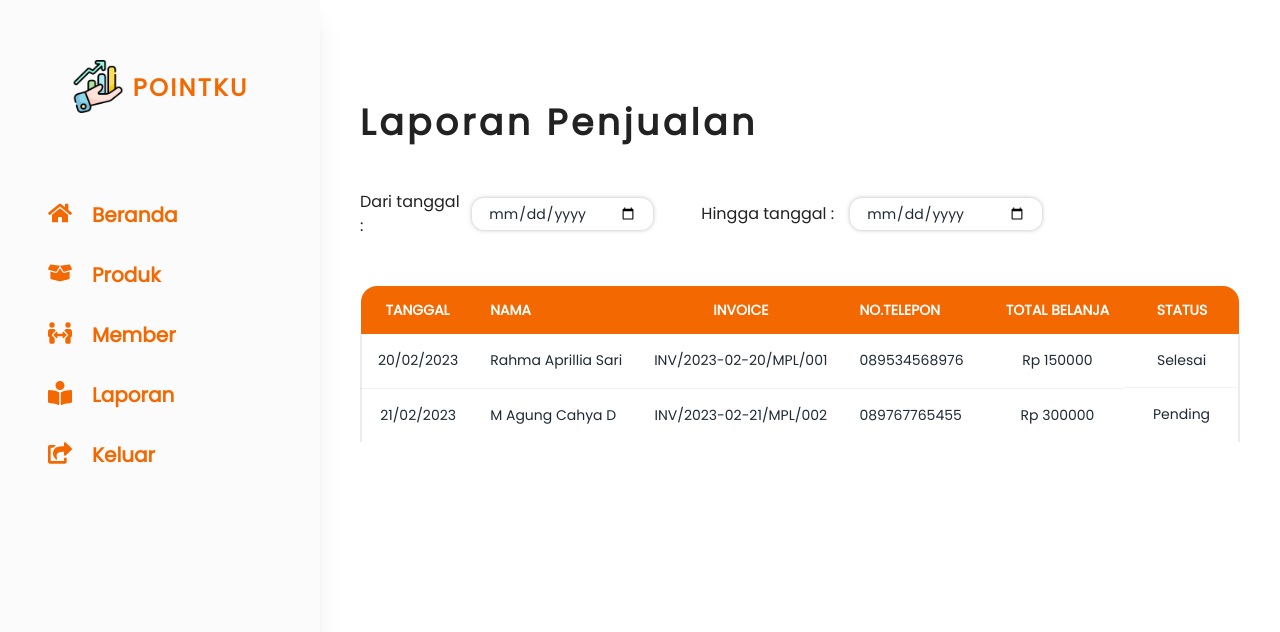
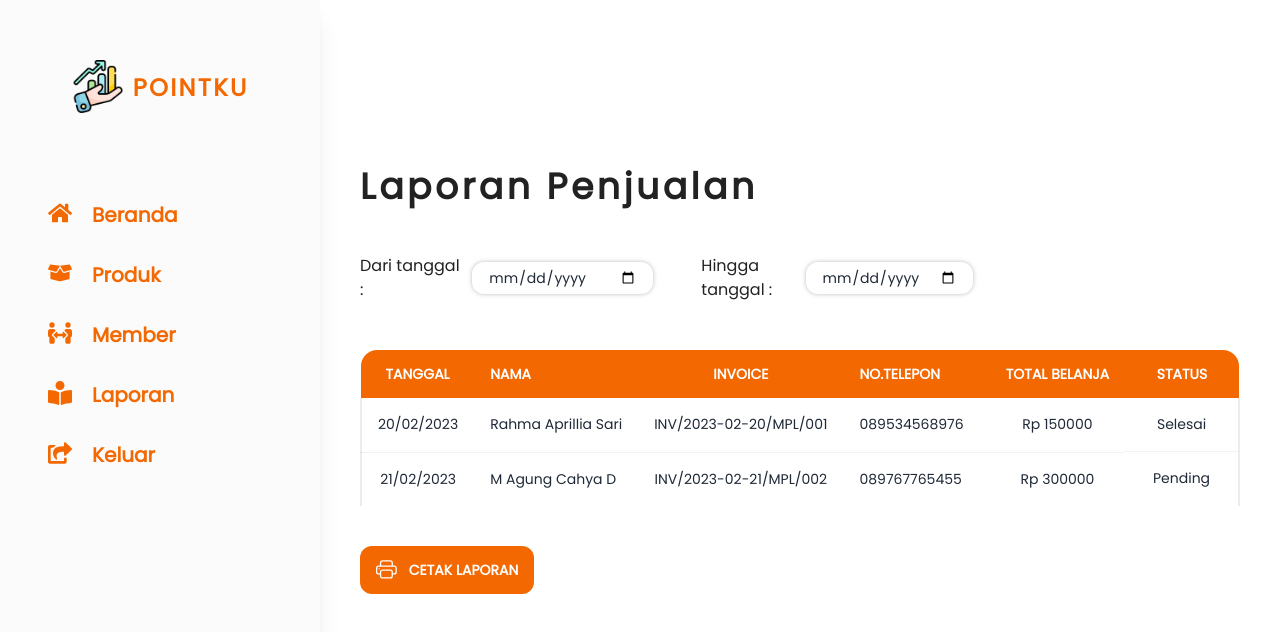
Before and after one commit to agungcahya122/PointKu, a React (Vite) app: page /report in a window 1280 px wide. Shown: the top 632 px of the page. Built offline with nearby package versions, Linux system fonts and the light colour scheme; a web font is replaced by a local one.

Commit message:
feat: integrasi laporan print pdf

```diff
--- a/package.json
+++ b/package.json
@@ -19,6 +19,7 @@
     "react-redux": "^8.0.5",
     "react-router": "^6.8.1",
     "react-router-dom": "^6.8.1",
+    "react-to-print": "^2.14.12",
     "redux-persist": "^6.0.0",
     "sweetalert2": "^11.7.2",
     "sweetalert2-react-content": "^5.0.7"
--- a/src/pages/Report.tsx
+++ b/src/pages/Report.tsx
@@ -6,17 +6,58 @@ import SideNav from "../components/SideNav";
 
 import { MdOutlineShoppingCart, MdSearch } from "react-icons/md";
 import { IoTrashOutline } from "react-icons/io5";
-import { FiEdit } from "react-icons/fi";
+import { FiDivideSquare, FiEdit } from "react-icons/fi";
+import { BsPrinter } from "react-icons/bs";
+import CustomButton from "../components/CustomButton";
+import { FC, useRef } from "react";
+import ReactToPrint from "react-to-print";
+import React from "react";
 
-const Report = () => {
-  const navigate = useNavigate();
+interface printButton {
+  contentRef?: any;
+}
 
+interface componentPrint {
+  content?: any;
+}
+
+const ComponentToPrint = React.forwardRef<HTMLDivElement, componentPrint>(
+  ({ content }, ref) => {
+    return <div ref={ref}>{content}</div>;
+  }
+);
+
+const PrintButton: FC<printButton> = ({ contentRef }) => {
   return (
-    <Layout>
-      <div className="grid grid-cols-12">
-        <div className="col-span-3">
-          <SideNav />
+    <ReactToPrint
+      trigger={() => (
+        <CustomButton
+          id="btn-printLaporan"
+          label="Cetak Laporan"
+          icon={<BsPrinter className="w-[1.3rem] h-[1.3rem] mr-3" />}
+          className="btn bg-orangeComponent border-none rounded-xl"
+        />
+      )}
+      content={() => contentRef.current}
+    />
+  );
+};
+
+const ComponentPrint: FC<componentPrint> = ({ content }) => {
+  const contentRef = useRef(null);
+  return (
+    <div>
+      <ComponentToPrint content={<LaporanPenjualan />} ref={contentRef} />
+      <div className="mt-10 ml-10">
+        <PrintButton contentRef={contentRef} />
       </div>
+    </div>
+  );
+};
+
+const LaporanPenjualan = () => {
+  return (
+    <>
       <div className="col-span-9 px-10 pt-16">
         {/* <div className="flex justify-center ml-auto items-center cursor-pointer w-12 h-12 rounded-xl border-2 bg-white shadow-sm border-[rgba(159,159,159,0.5)]">
             <MdOutlineShoppingCart className="w-6 h-6 text-color3" />
@@ -36,7 +77,7 @@ const Report = () => {
               className="bg-white w-48 shadow-[0px_0px_4px_0px_rgba(120,120,120,0.5)] px-4 py-0 text-[14px] rounded-xl h-8 "
             />
           </div>
-            <div className="flex w-6/12 items-center gap-4">
+          <div className="flex w-4/12 items-center gap-4">
             <p className="text-[16px] text-color3 font-medium">
               Hingga tanggal :
             </p>
@@ -46,6 +87,7 @@ const Report = () => {
               className="bg-white w-48 shadow-[0px_0px_4px_0px_rgba(120,120,120,0.5)] px-4 py-0 text-[14px] rounded-xl h-8 "
             />
           </div>
+          <div className="flex w-4/12 items-center gap-4"> </div>
         </div>
 
         <div className="overflow-auto mt-12">
@@ -99,9 +141,25 @@ const Report = () => {
           </table>
         </div>
       </div>
+    </>
+  );
+};
+
+const Report = () => {
+  const navigate = useNavigate();
+
+  return (
+    <Layout>
+      <div className="grid grid-cols-12">
+        <div className="col-span-3">
+          <SideNav />
+        </div>
+        <div className="col-span-9  pt-16">
+          <ComponentPrint />
+        </div>
       </div>
     </Layout>
   );
 };
 
-export default Report;
+export { Report, ComponentPrint };
--- a/src/routes/App.tsx
+++ b/src/routes/App.tsx
@@ -17,7 +17,7 @@ import EditProduct from "../pages/EditProduct";
 import { AddMember, EditMember, ListMember } from "../pages/ListMember";
 import useCookies from "react-cookie/cjs/useCookies";
 
-import Report from "../pages/Report";
+import { Report } from "../pages/Report";
 import DetailTransaksi from "../pages/DetailTransaksi";
 import axios from "axios";
 
```
Also changed, not shown: 1 other file (tests, documents, lock files or other folders). Lines whose indentation alone changed are shown as unchanged.
